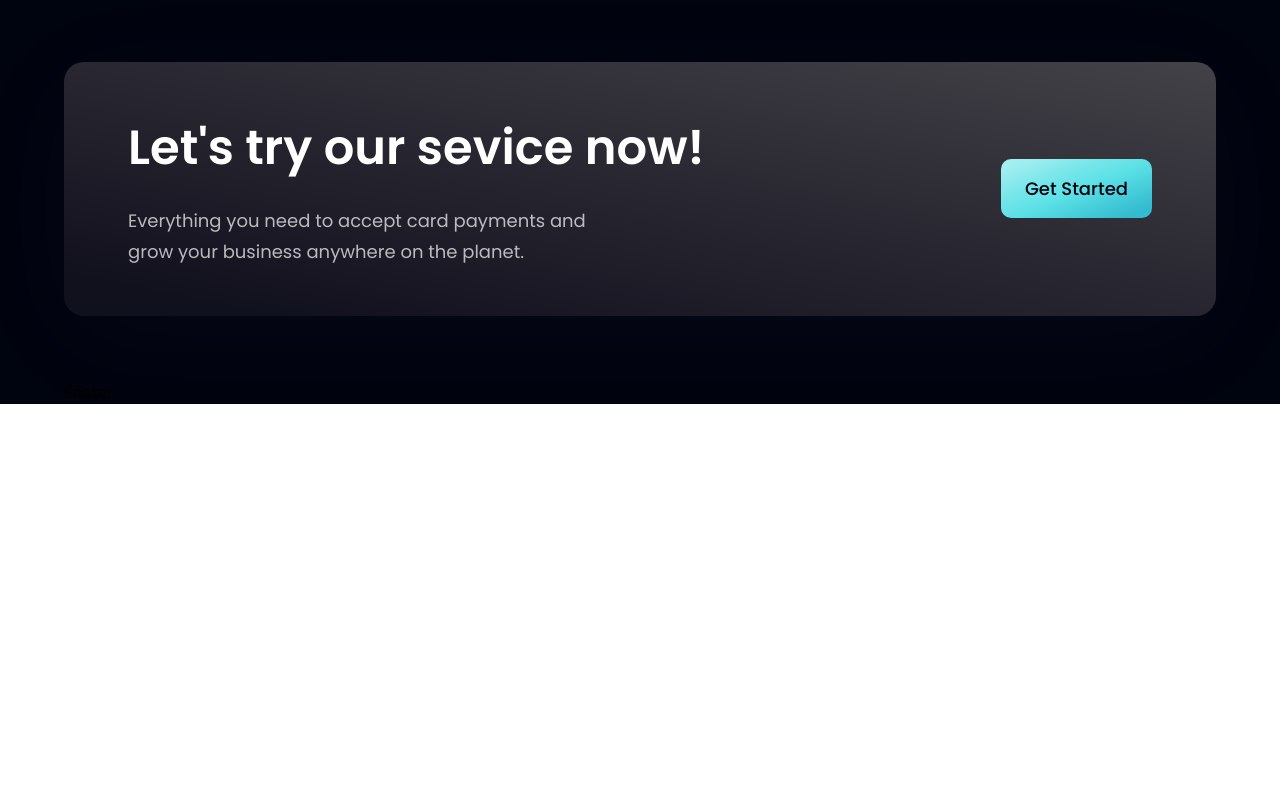
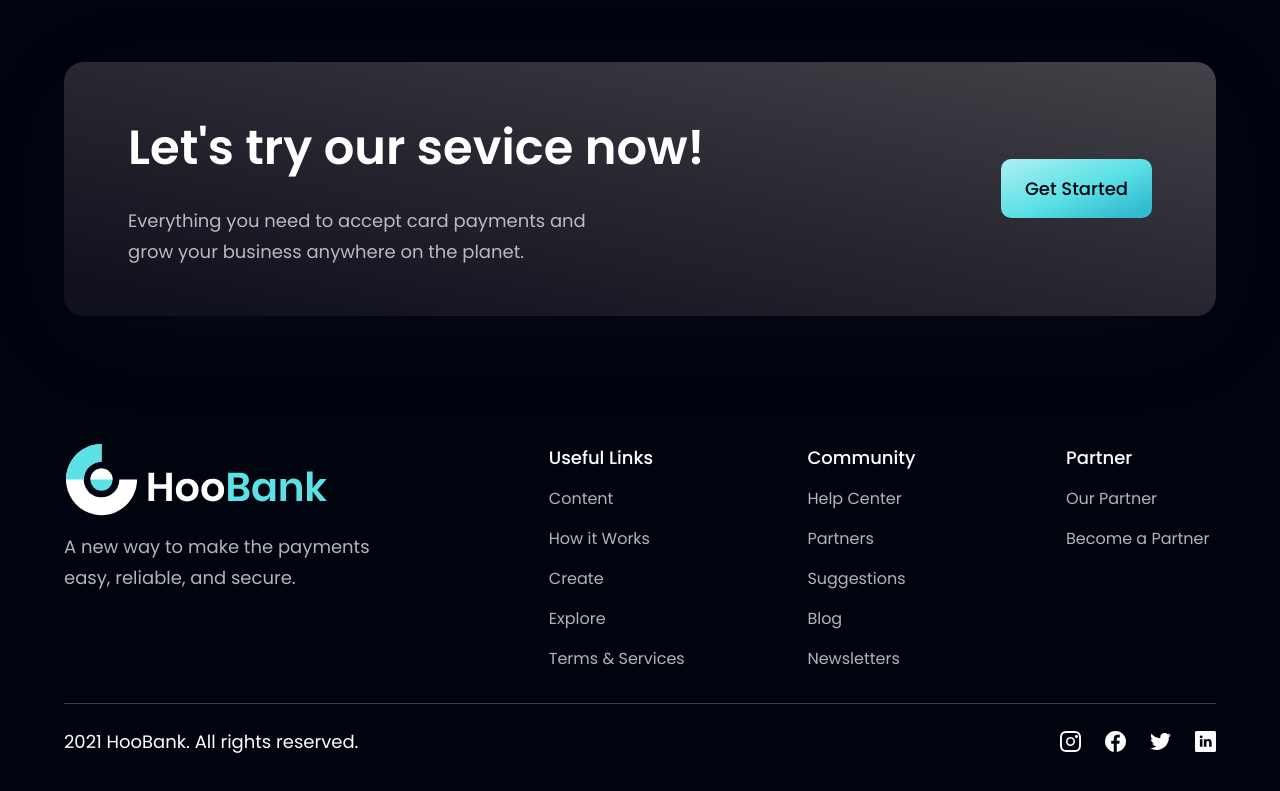
Before and after one commit to robeeds/bank_modern_app, a React (Vite) app in the folder bank_modern_app/: page / in a window 1280 px wide. Shown: the part 4089-4880 px from the top of the page. Before the commit the page ends 4493 px from the top, so only its background shows below. Built offline with nearby package versions, Linux system fonts and the light colour scheme.

Commit message:
Completed Footer

```diff
--- a/bank_modern_app/src/components/Footer.jsx
+++ b/bank_modern_app/src/components/Footer.jsx
@@ -1,8 +1,48 @@
-import React from 'react'
+import styles from '../style';
+import { logo } from '../assets';
+import { footerLinks, socialMedia } from '../constants';
 
 const Footer = () => {
   return (
-    <div>Footer</div>
+    <section className={`${styles.flexCenter} ${styles.paddingY} flex-col`}>
+      <div className={`${styles.flexStart} md:flex-row flex-col mb-8 w-full`}>
+        <div className="flex-1 flex flex-col justify-start mr-10">
+          <img src={logo} alt="hoobank" className="w-[266px] h-[72px] object-contain"/>
+          <p className={`${styles.paragraph} mt-4 max-w-[310px]`}>
+            A new way to make the payments easy, reliable, and secure.
+          </p>
+        </div>
+        <div className="flex-[1.5] w-full flex flex-row justify-between flex-wrap md:mt-0 mt-10">
+          {footerLinks.map((footerLink)=> (
+            <div key={footerLink.key} className="flex flex-col ss:my-0 my-4 min-w-[150px]">
+              <h4 className="font-poppins font-medium text-[18px] leading-[27px] text-white">
+                {footerLink.title}
+              </h4>
+              <ul className="list-none mt-4">
+                {footerLink.links.map((link, index) => (
+                  <li key={link.name} className={`font-poppins font-normal text-[16px] leading-[24px] text-dimWhite hover:text-secondary cursor-pointer ${index !== footerLink.links.length - 1 ? 'mb-4' : 'mb-0'}`}>
+                    {link.name}
+                  </li>
+                ))}
+              </ul>
+            </div>
+          ))}
+        </div>
+      </div>
+
+      <div className="w-full flex justify-between items-center md:flex-row flex-col pt-6 border-t-[1px] border-t-[#3f3e45]">
+        <p className="font-poppins font-normal text-center text-[18px] leading-[27px] text-white">
+          2021 HooBank. All rights reserved.
+        </p>
+        <div className="flex flex-row md:mt-0 mt-6">
+          {socialMedia.map((social, index) => (
+            <img key={social.id} src={social.icon} alt={social.id}
+            className={`w-[21px] h-[21px] object-contain cursor-pointer ${index !== socialMedia.length -1 ? 'mr-6' : 'mr-0'}`}/>
+          ))}
+        </div>
+      </div>
+
+    </section>
   )
 }
 
```
